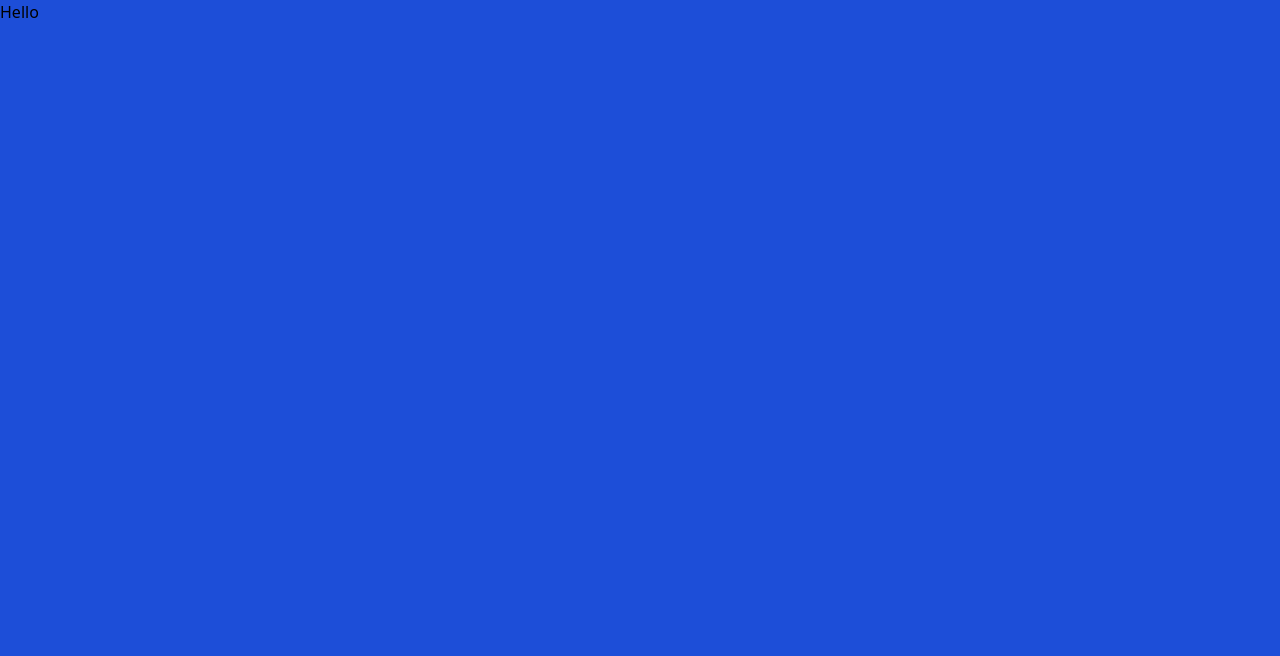
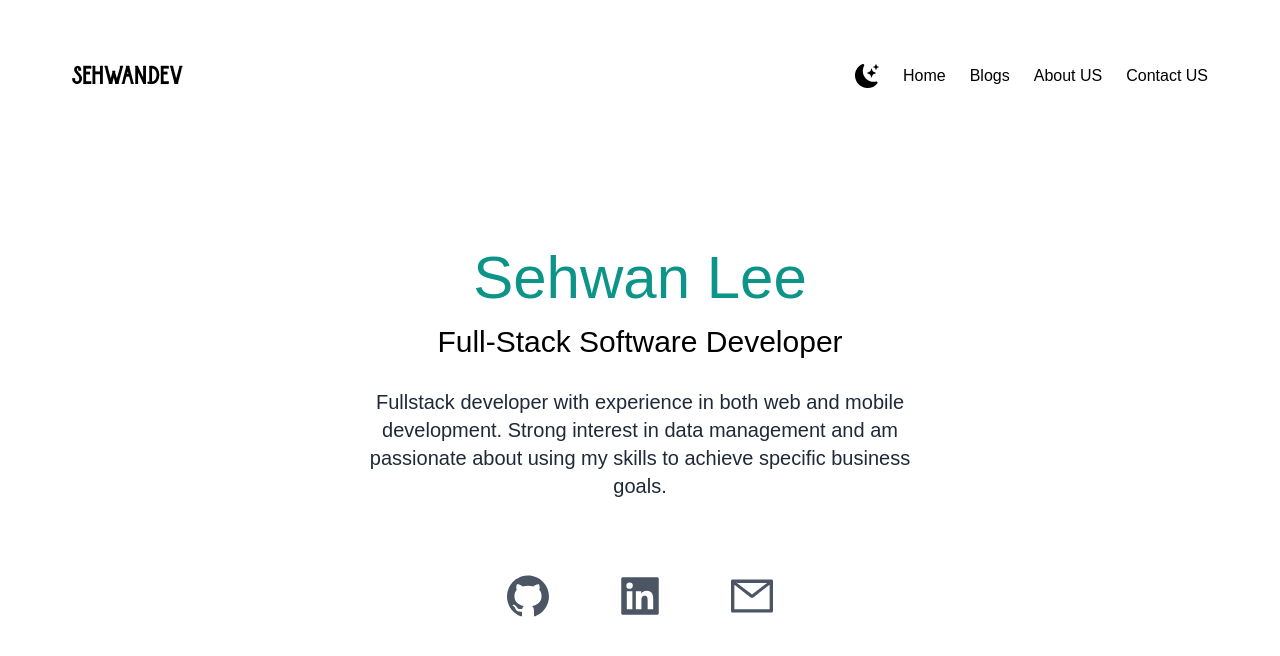
Before and after one commit to nhistory/nextjs_portfolio, a Next.js app: page / in a window 1280 px wide. Shown: the top 656 px of the page. Built offline with nearby package versions, Linux system fonts and the light colour scheme.

Commit message:
Made darkmode, navbar, h text

```diff
--- a/pages/_document.tsx
+++ b/pages/_document.tsx
@@ -1,13 +1,13 @@
-import { Html, Head, Main, NextScript } from 'next/document'
+import { Html, Head, Main, NextScript } from 'next/document';
 
 export default function Document() {
   return (
     <Html lang="en">
       <Head />
-      <body>
+      <body className="font-poppins">
         <Main />
         <NextScript />
       </body>
     </Html>
-  )
+  );
 }
--- a/pages/index.tsx
+++ b/pages/index.tsx
@@ -1,19 +1,121 @@
 import Head from 'next/head';
+import Link from 'next/link';
+import { useState } from 'react';
+import { BsFillMoonStarsFill } from 'react-icons/bs';
+import { AiFillGithub, AiFillLinkedin, AiOutlineMail } from 'react-icons/ai';
+import Image from 'next/image';
 
 export default function Home() {
+  const [navbar, setNavbar] = useState(false);
+  const [darkMode, setDarkMode] = useState(false);
   return (
-    <>
+    <div className={darkMode ? 'dark' : ''}>
       <Head>
         <title>Sehwan Dev</title>
         <meta name="description" content="Generated by create next app" />
         <meta name="viewport" content="width=device-width, initial-scale=1" />
         <link rel="icon" href="/favicon.ico" />
       </Head>
-      <main>
-        <section className=" bg-blue-700 min-h-screen">
-          <h1>Hello</h1>
+      <main className="bg-white dark:bg-gray-900 px-10">
+        <section className="min-h-screen">
+          <nav className="py-10 mb-12 w-full dark:text-white">
+            <div className="justify-between px-4 mx-auto lg:max-w-7xl md:items-center md:flex md:px-8">
+              <div>
+                <div className="flex items-center justify-between py-3 md:py-5 md:block">
+                  <a href="#">
+                    <h2 className="font-burtons text-xl font-bold pt-1">
+                      SEHWAN.DEV
+                    </h2>
+                  </a>
+                  <div className="md:hidden">
+                    <button
+                      className="p-2 text-gray-700 rounded-md outline-none focus:border-gray-400 focus:border dark:text-white"
+                      onClick={() => setNavbar(!navbar)}
+                    >
+                      {navbar ? (
+                        <svg
+                          xmlns="http://www.w3.org/2000/svg"
+                          className="w-6 h-6 "
+                          viewBox="0 0 20 20"
+                          fill="currentColor"
+                        >
+                          <path
+                            fillRule="evenodd"
+                            d="M4.293 4.293a1 1 0 011.414 0L10 8.586l4.293-4.293a1 1 0 111.414 1.414L11.414 10l4.293 4.293a1 1 0 01-1.414 1.414L10 11.414l-4.293 4.293a1 1 0 01-1.414-1.414L8.586 10 4.293 5.707a1 1 0 010-1.414z"
+                            clipRule="evenodd"
+                          />
+                        </svg>
+                      ) : (
+                        <svg
+                          xmlns="https://www.w3.org/TR/SVG2/"
+                          className="w-6 h-6 "
+                          fill="none"
+                          viewBox="0 0 24 24"
+                          stroke="currentColor"
+                          strokeWidth={2}
+                        >
+                          <path
+                            strokeLinecap="round"
+                            strokeLinejoin="round"
+                            d="M4 6h16M4 12h16M4 18h16"
+                          />
+                        </svg>
+                      )}
+                    </button>
+                  </div>
+                </div>
+              </div>
+              <div>
+                <div
+                  className={`flex-1 justify-self-center pb-3 mt-8 md:block md:pb-0 md:mt-0 ${
+                    navbar ? 'block' : 'hidden'
+                  }`}
+                >
+                  <ul className="items-center justify-center space-y-8 md:flex md:space-x-6 md:space-y-0">
+                    <li>
+                      <BsFillMoonStarsFill
+                        onClick={() => setDarkMode(!darkMode)}
+                        className=" cursor-pointer text-2xl"
+                      />
+                    </li>
+                    <li className="">
+                      <Link href="/">Home</Link>
+                    </li>
+                    <li className="">
+                      <Link href="/blogs">Blogs</Link>
+                    </li>
+                    <li className="">
+                      <Link href="/about">About US</Link>
+                    </li>
+                    <li className="">
+                      <Link href="/contact">Contact US</Link>
+                    </li>
+                  </ul>
+                </div>
+              </div>
+            </div>
+          </nav>
+          <div className="text-center p-10 py-10">
+            <h2 className="text-5xl py-2 text-teal-600 font-medium dark:text-teal-400 md:text-6xl">
+              Sehwan Lee
+            </h2>
+            <h3 className="text-2xl py-2 dark:text-white md:text-3xl">
+              Full-Stack Software Developer
+            </h3>
+            <p className="text-md py-5 leading-8 text-gray-800 dark:text-gray-200 max-w-xl mx-auto md:text-xl">
+              Fullstack developer with experience in both web and mobile
+              development. Strong interest in data management and am passionate
+              about using my skills to achieve specific business goals.
+            </p>
+          </div>
+          <div className="text-5xl flex justify-center gap-16 py-3 text-gray-600">
+            <AiFillGithub />
+            <AiFillLinkedin />
+            <AiOutlineMail />
+          </div>
+          <div></div>
         </section>
       </main>
-    </>
+    </div>
   );
 }
--- a/tailwind.config.js
+++ b/tailwind.config.js
@@ -1,5 +1,6 @@
 /** @type {import('tailwindcss').Config} */
 module.exports = {
+  darkMode: 'class',
   content: [
     './app/**/*.{js,ts,jsx,tsx}',
     './pages/**/*.{js,ts,jsx,tsx}',
@@ -9,7 +10,12 @@ module.exports = {
     './src/**/*.{js,ts,jsx,tsx}',
   ],
   theme: {
-    extend: {},
+    extend: {
+      fontFamily: {
+        burtons: 'burtons',
+        poppins: ['Poppins', 'sans-serif'],
+      },
+    },
   },
   plugins: [],
 };
```
